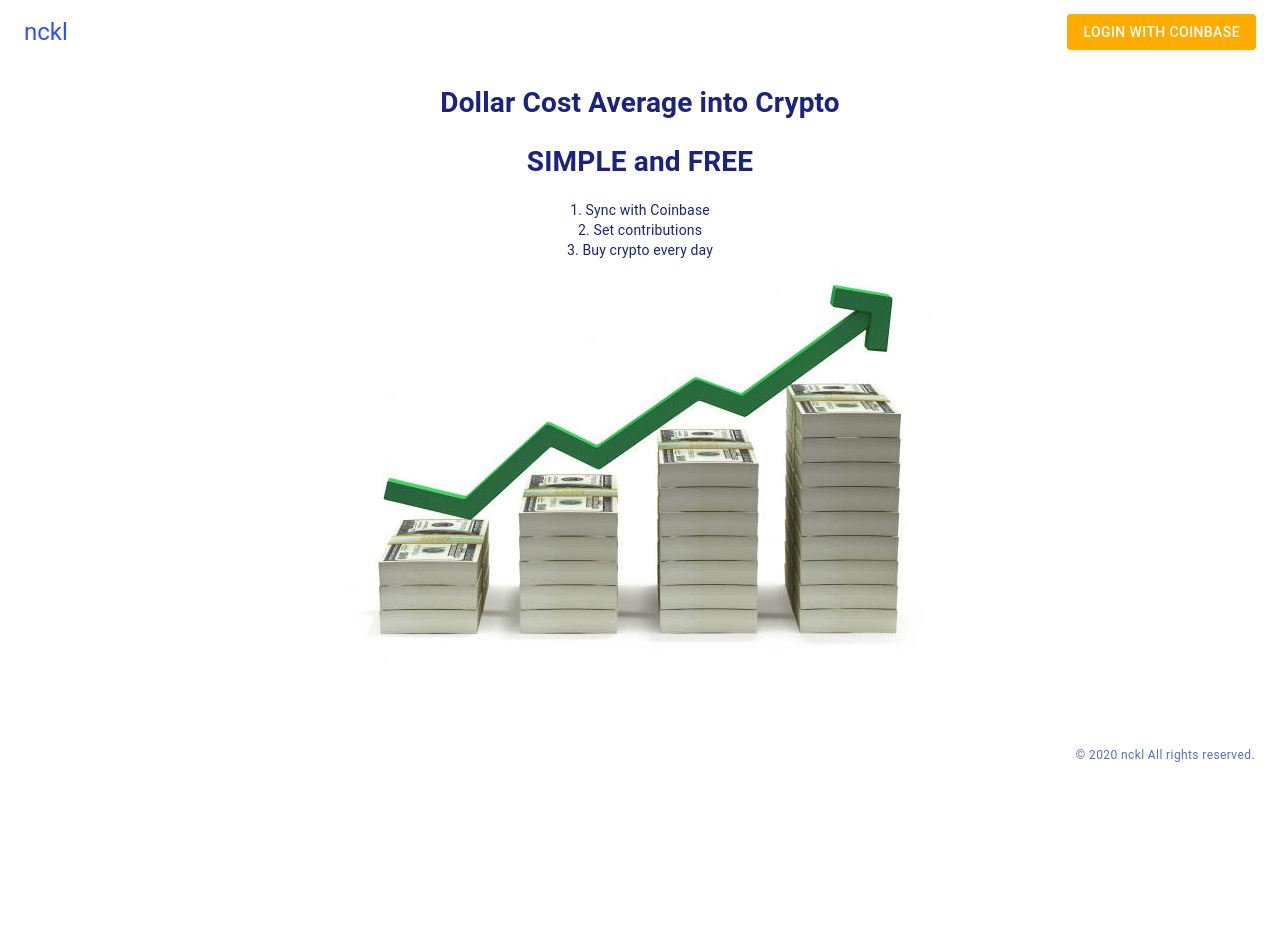
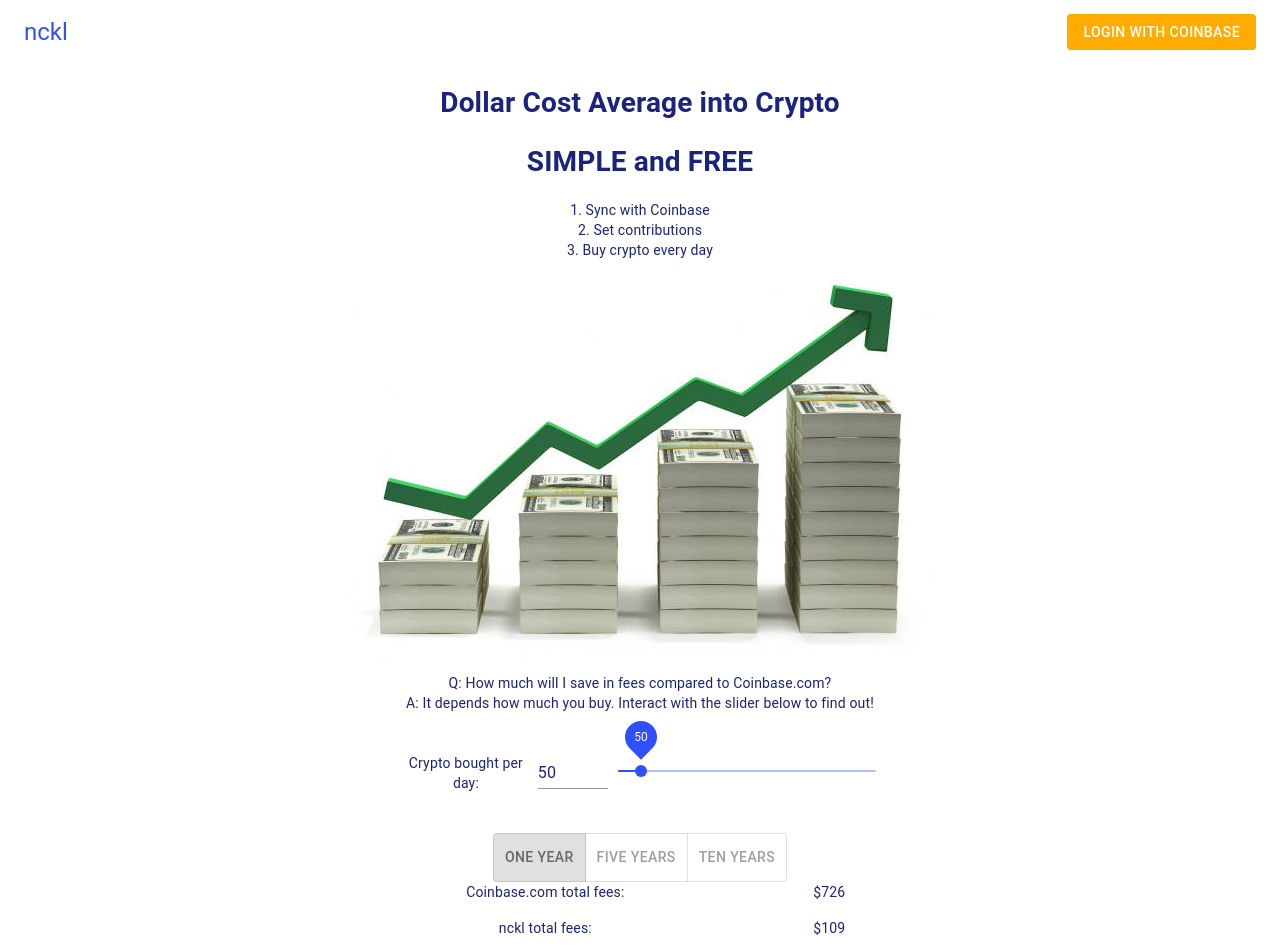
Before and after one commit to 637labs/crypto-dollar-cost-averaging, a React (Create React App) app in the folder client/: page / in a window 1280 px wide. Shown: the top 952 px of the page. Before the commit the page ends 839 px from the top, so only its background shows below. Built offline with nearby package versions, Linux system fonts and the light colour scheme; no server answers.

Commit message:
Build fee explanation component

```diff
--- a/client/src/shuffle/components/Content.tsx
+++ b/client/src/shuffle/components/Content.tsx
@@ -1,5 +1,7 @@
 import React from 'react';
 import { makeStyles } from '@material-ui/core/styles';
+
+import FeeSlider from "./FeeSlider";
 
 const useStyles = makeStyles((theme) => ({
     displayLinebreak: {
@@ -20,6 +22,11 @@ export default function Content(): JSX.Element {
                 {subText}
             </div>
             <img src={require('../../moneyGraph.jpeg')} alt="Money graph" />
+            <div>
+                Q: How much will I save in fees compared to Coinbase.com? <br />
+                A: It depends how much you buy. Interact with the slider below to find out!
+            </div>
+            <FeeSlider />
         </div>
     );
 }
--- /dev/null
+++ b/client/src/shuffle/components/FeeSlider.tsx
@@ -0,0 +1,130 @@
+import React, { useEffect } from 'react';
+import { makeStyles } from '@material-ui/core/styles';
+
+import { Container, Input, Grid, Box, Slider } from '@material-ui/core';
+
+import ToggleButton from '@material-ui/lab/ToggleButton';
+import ToggleButtonGroup from '@material-ui/lab/ToggleButtonGroup';
+
+const useStyles = makeStyles((theme) => ({
+    box: {
+        margin: 40,
+        flexDirection: "row",
+        display: "flex",
+        gap: 10,
+        alignItems: "center"
+    }
+}));
+
+export default function FeeSlider(): JSX.Element {
+    const classes = useStyles();
+    const sliderMinValue = 5;
+    const sliderMaxValue = 500;
+    const sliderDefaultValue = 100;
+    const [coinbaseComFees, setCoinbaseComFees] = React.useState(100);
+    const [coinbaseProFees, setCoinbaseProFees] = React.useState(100);
+    const [toggleButtonState, setToggleButtonState] = React.useState("1"); //TODO: This should be an enum
+    const [sliderState, setSliderState] = React.useState<number | string | Array<number | string>>(
+        50,
+    );
+
+    const handleSliderChange = (event: React.ChangeEvent<{}>, newValue: number | number[]) => {
+        setSliderState(newValue);
+    };
+
+    const handleInputChange = (event: React.ChangeEvent<HTMLInputElement>) => {
+        setSliderState(event.target.value === '' ? '' : Number(event.target.value));
+    };
+
+    // TODO: Handle non number
+    const handleInputBlur = () => {
+        if (sliderState < sliderMinValue) {
+            setSliderState(sliderMinValue);
+        } else if (sliderState > sliderMaxValue) {
+            setSliderState(sliderMaxValue);
+        }
+    };
+
+    const handleToggleButtonChange = (
+        event: React.MouseEvent<HTMLElement>,
+        newAlignment: string,
+    ) => {
+        setToggleButtonState(newAlignment);
+    };
+
+    useEffect(() => {
+        setCoinbaseComFees(Number(calculateCoinbaseComFees(Number(sliderState), toggleButtonState)));
+        setCoinbaseProFees(Number(calculateCoinbaseProFees(Number(sliderState), toggleButtonState)));
+
+    }, [sliderState, toggleButtonState]);
+
+    return (
+        <Container maxWidth="sm" >
+            <Box className={classes.box} >
+                <div>
+                    Crypto bought per day:
+                </div>
+                <Input
+                    value={sliderState}
+                    onChange={handleInputChange}
+                    onBlur={handleInputBlur}
+                    inputProps={{
+                        min: sliderMinValue,
+                        max: sliderMaxValue,
+                        type: 'number',
+                        'aria-labelledby': 'input-slider',
+                    }}
+                />
+                <Box sx={{ width: 300 }}>
+                    <Slider
+                        value={typeof sliderState === 'number' ? sliderState : 0}
+                        onChange={handleSliderChange}
+                        min={sliderMinValue}
+                        max={sliderMaxValue}
+                        defaultValue={sliderDefaultValue}
+                        valueLabelDisplay="on"
+                    />
+                </Box>
+            </Box>
+            <ToggleButtonGroup
+                value={toggleButtonState}
+                exclusive
+                onChange={handleToggleButtonChange}
+            >
+                <ToggleButton value="1">One Year</ToggleButton>
+                <ToggleButton value="5">Five Years</ToggleButton>
+                <ToggleButton value="10">Ten Years</ToggleButton>
+            </ToggleButtonGroup>
+            <Grid container spacing={2}>
+                <Grid item xs={8}><div>Coinbase.com total fees:</div></Grid>
+                <Grid item xs={4}><div>${coinbaseComFees}</div></Grid>
+                <Grid item xs={8}><div>nckl total fees:</div></Grid>
+                <Grid item xs={4}><div>${coinbaseProFees}</div></Grid>
+            </Grid>
+
+        </Container >
+    );
+}
+
+// From https://www.gobankingrates.com/investing/crypto/coinbase-fees/
+function calculateCoinbaseComFees(cryptoPerDay: number, years: string): number {
+    const yearsNum = parseInt(years, 10);
+    let fee = 0;
+    if (cryptoPerDay <= 10) {
+        fee = 0.99;
+    } else if (cryptoPerDay <= 25) {
+        fee = 1.49;
+    } else if (cryptoPerDay <= 50) {
+        fee = 1.99
+    } else if (cryptoPerDay <= 200) {
+        fee = 2.99
+    } else {
+        fee = cryptoPerDay * 0.0149;
+    }
+    return Math.floor(fee * 365 * yearsNum);
+}
+
+function calculateCoinbaseProFees(cryptoPerDay: number, years: string): number {
+    const yearsNum = parseInt(years, 10);
+    return Math.floor(cryptoPerDay * 0.006 * 365 * yearsNum);
+}
```
